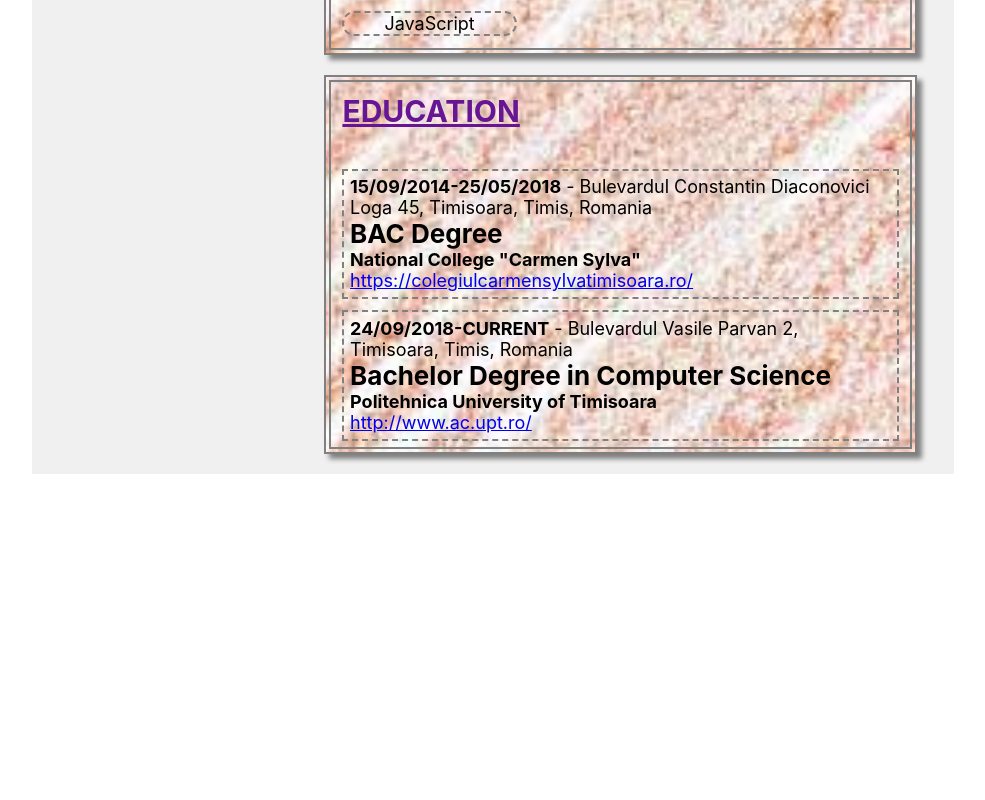
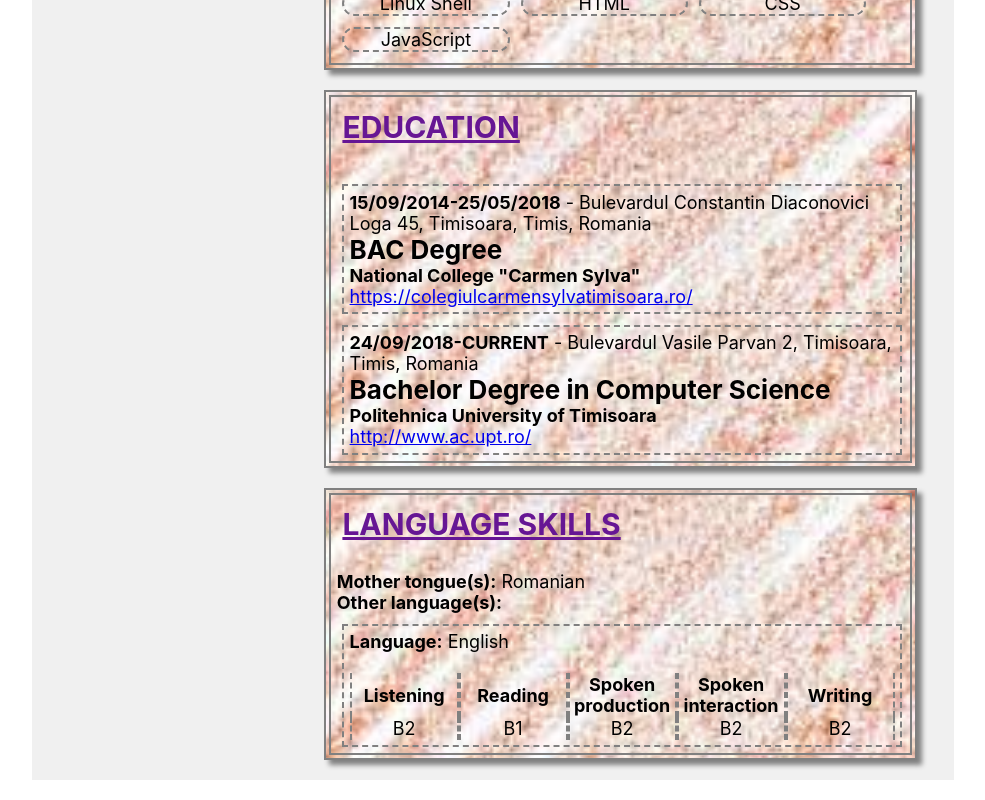
Before and after one commit to JustiTheGreat/cv-haufe, a React (Create React App) app: page / in a window 1280 px wide. Shown: the part 593-1393 px from the top of the page, without its empty margins (160-1145 px from the left). Before the commit the page ends 1087 px from the top, so only its background shows below. Built offline with nearby package versions, Linux system fonts and the light colour scheme; the HTML template or start-up script is replaced by a standard one.

Commit message:
languages

```diff
--- a/src/App.js
+++ b/src/App.js
@@ -4,6 +4,7 @@
 import AboutMe from './AboutMe.js';
 import Skills from './Skills.js';
 import Education from './Education.js';
+import Languages from './Languages.js';
 
 class App extends Component {
   render() {
@@ -16,6 +17,7 @@
           <AboutMe/>
           <Skills/>
           <Education/>
+          <Languages/>
         </div>
       </div>
     );
--- a/src/Block.module.css
+++ b/src/Block.module.css
@@ -16,6 +16,7 @@
 }
 .Content{
     float: left;
+    width: 96%;
 }
 @keyframes rainbow {
     0%{color:red;}
@@ -49,12 +50,21 @@
     transform: scale(1.3);
 }
 .Education{
+    width:100%;
     margin:2% 1% 0 1%;
     padding: 1%;
     border: 2px dashed gray;
     transition: all 0.5s;
 }
-.Education:hover{
+.Language{
+    width:100%;
+    float:left;
+    margin:2% 1% 0 1%;
+    padding: 1%;
+    border: 2px dashed gray;
+    transition: all 0.5s;
+}
+.Education:hover,.Language:hover{
     background-color: #f0f0f0;
     box-shadow: 5px 5px 5px gray;
 }
@@ -64,6 +74,12 @@
 }
 a:hover,.a:visited, .a:active{
     animation: rainbow 3s linear infinite;
+}
+td{
+    text-align: center;
+    vertical-align: middle;
+    border-left: 2px dashed gray;
+    border-right: 2px dashed gray;
 }
 @media screen and (max-width: 800px) {
     .Title{
@@ -87,7 +103,7 @@
         font-size: 20px;
     }
   }
-@media screen and (min-width: 930px) and (max-width: 1050px){
+@media screen and (min-width: 970px) and (max-width: 1050px){
     .Title{
         font-size: 25px;
     }
--- a/src/Constants.js
+++ b/src/Constants.js
@@ -40,3 +40,16 @@
         website:'http://www.ac.upt.ro/'
     }
 ];
+
+export const language_skills = {
+    mother_tongue:'Romanian',
+    cat_width:'20%',
+    categories:['Listening','Reading','Spoken production','Spoken interaction','Writing'],
+    languages:
+        [
+            {
+                name:'English',
+                c:['B2','B1','B2','B2','B2']
+            }
+        ]
+    };
--- /dev/null
+++ b/src/Languages.js
@@ -0,0 +1,28 @@
+import React, {Component} from 'react';
+import LanguagesCSS from './Block.module.css';
+import {BGStyle, language_skills as ls} from './Constants.js';
+
+class Languages extends Component {
+    render() {
+        return(
+            <div className={LanguagesCSS.Block} style={BGStyle}>
+                <div className={LanguagesCSS.Title}>LANGUAGE SKILLS</div>
+                <div className={LanguagesCSS.Content}>
+                    <div><b>Mother tongue(s):</b> {ls.mother_tongue}<br/><b>Other language(s):</b></div>
+                    {ls.languages.map(l=>
+                        <div className={LanguagesCSS.Language} key={l.name}>
+                            <div><b>Language:</b> {l.name}</div>
+                            <br/>
+                            <tbody>
+                                <tr>{ls.categories.map(c=><td style={{width:ls.cat_width}}><b>{c}</b></td>)}</tr>
+                                <tr>{l.c.map(c=><td>{c}</td>)}</tr>
+                            </tbody>
+                        </div>
+                    )}
+                </div>
+            </div>
+        );
+    }
+}
+
+export default Languages;
```
